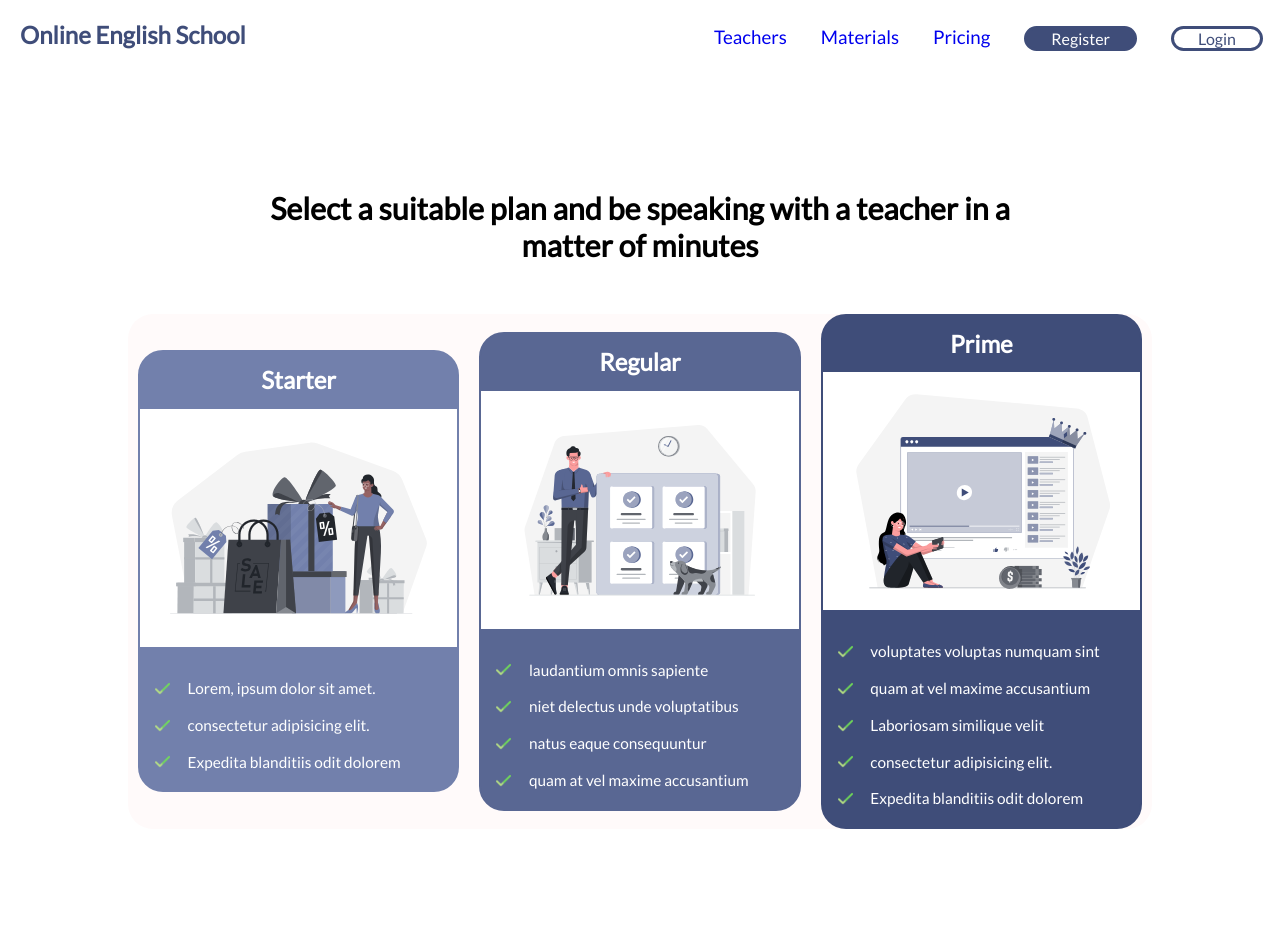
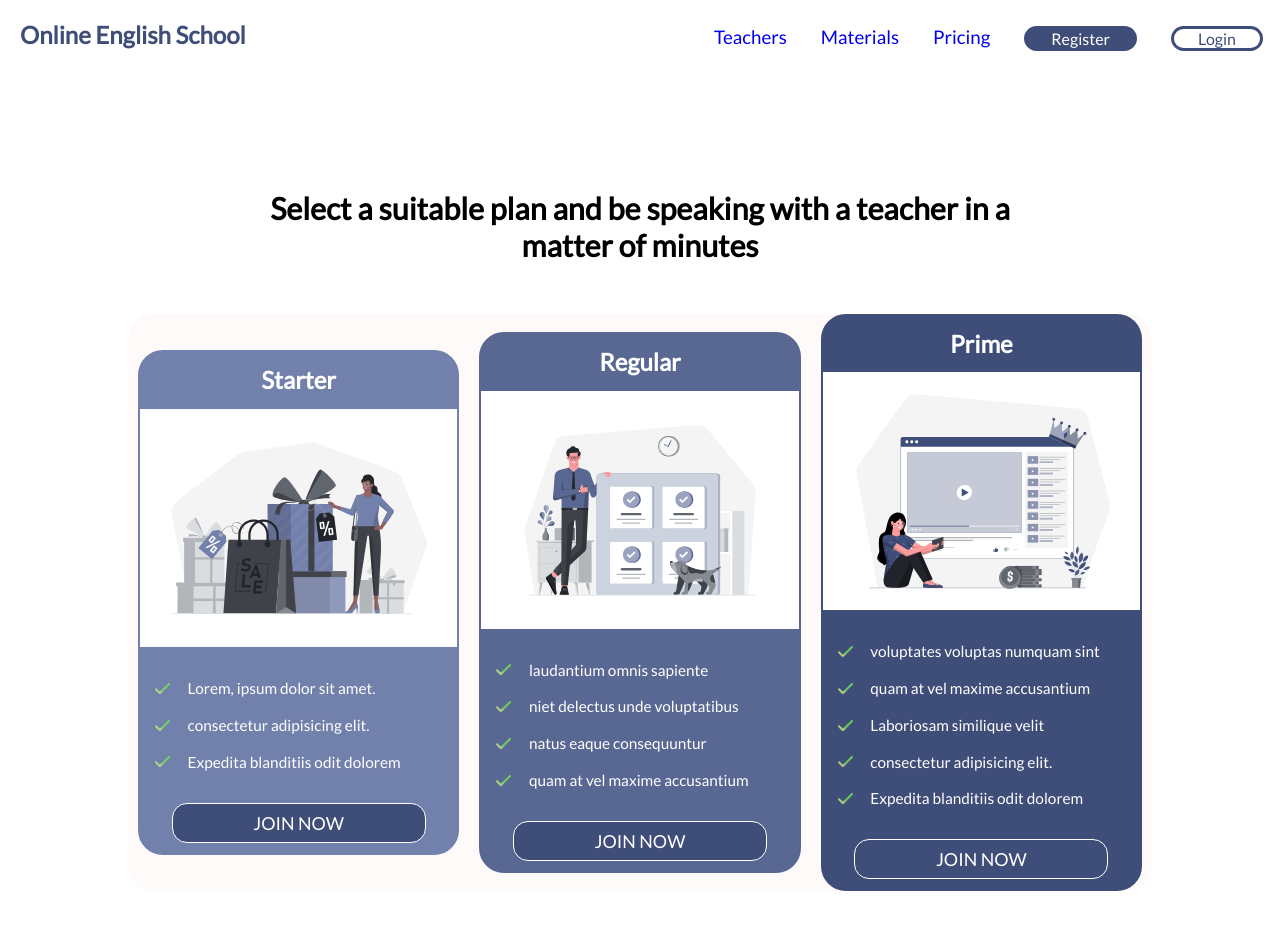
Before and after one commit to Thunderbolton/Online-English-School, a React (Create React App) app: page /pricing in a window 1280 px wide. Shown: the top 930 px of the page. Built offline with nearby package versions, Linux system fonts and the light colour scheme.

Commit message:
added buttons and button styling to Pricing Hero sections

```diff
--- a/src/components/PricingHero.js
+++ b/src/components/PricingHero.js
@@ -13,6 +13,7 @@ const PricingHero = () => {
                         <li>consectetur adipisicing elit.</li>
                         <li>Expedita blanditiis odit dolorem</li>
                     </ul>
+                    <button className="pricing-btn">Join now</button>
                 </section>
                 <section className="pricing-regular">
                     <h2>Regular</h2>
@@ -23,6 +24,7 @@ const PricingHero = () => {
                         <li>natus eaque consequuntur</li>
                         <li>quam at vel maxime accusantium</li>
                     </ul>
+                    <button className="pricing-btn">Join now</button>
                 </section>
                 <section className="pricing-prime">
                     <h2>Prime</h2>
@@ -34,6 +36,7 @@ const PricingHero = () => {
                         <li>consectetur adipisicing elit.</li>
                         <li>Expedita blanditiis odit dolorem</li>
                     </ul>
+                    <button className="pricing-btn">Join now</button>
                 </section>
             </div>
  );
--- a/src/index.css
+++ b/src/index.css
@@ -600,7 +600,7 @@ button {
   justify-content: space-around;
   text-align: center;
   line-height: 2.3rem;
-  max-height: 1900px;
+  max-height: 2300px;
   border-radius: 25px;
   /* border: solid 2px red; */
   background-color: snow;
@@ -639,6 +639,18 @@ button {
   background-size: 15px 15px;
 }
 
+.pricing-btn {
+  width: 80%;
+  margin-top: 7%;
+  padding: 0.5rem;
+  font-size: clamp(1rem, 1.4vw, 2rem);
+  color: white;
+  background-color: #3f4d79;
+  text-transform: uppercase;
+  border: #fff 1px solid;
+  border-radius: 15px;
+}
+
 .pricing-starter {
   background-color: #7280AC;
   border: solid 2px #7280AC;
@@ -653,6 +665,8 @@ button {
   background-color: #3f4d79;
   border: solid 2px #3f4d79;
 }
+
+
 
 @media (max-width:950px) {
   .pricing-hero {
```
